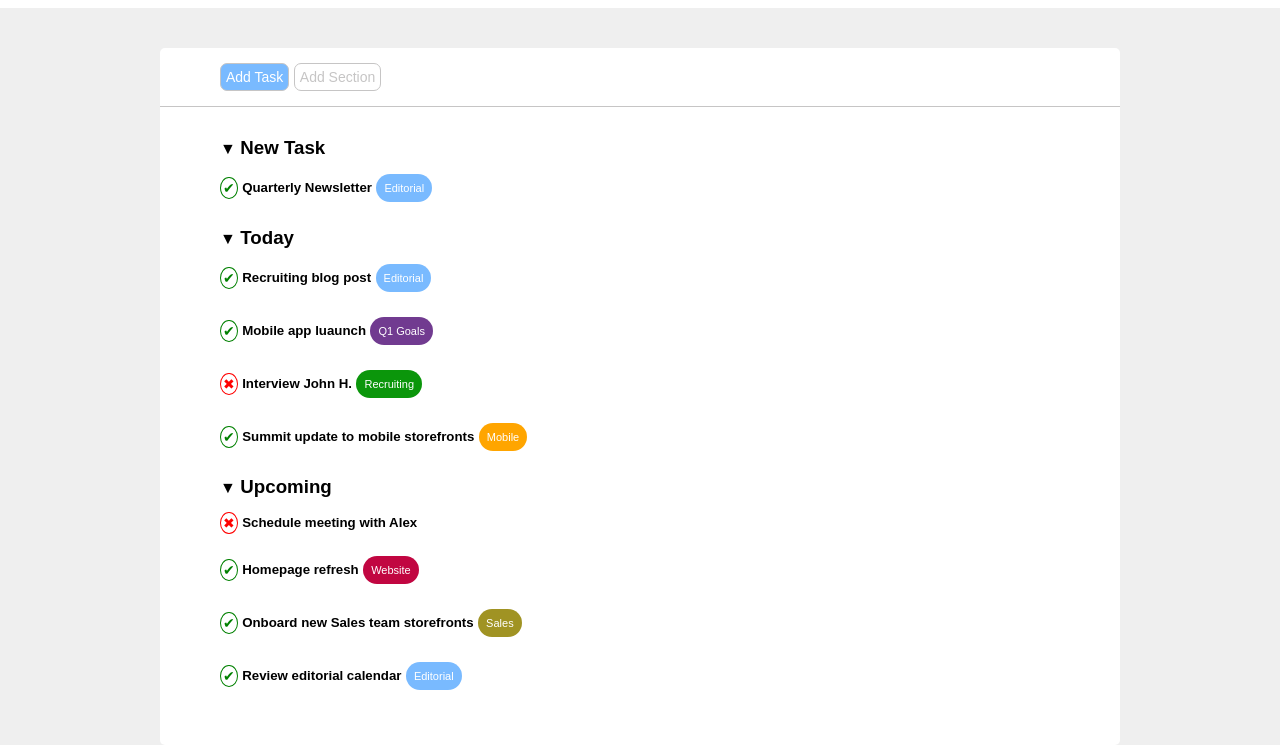
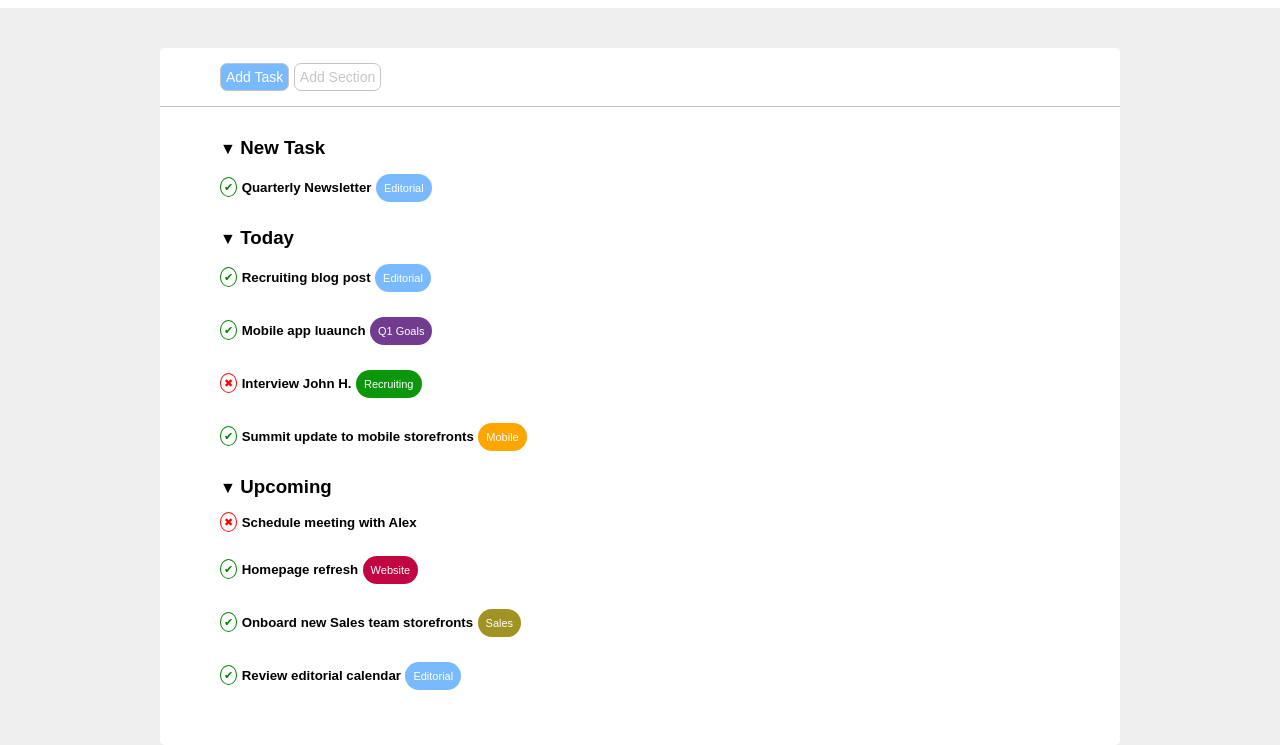
Before and after one commit to Luketto-dev/html-css-toboolist, a plain HTML site: page index.html in a window 1280 px wide. Shown: the part 62-807 px from the top of the page. Drawn offline with Linux system fonts and the light colour scheme.

Commit message:
classe .circle migliorata

```diff
--- a/css/style.css
+++ b/css/style.css
@@ -71,20 +71,20 @@ main{
 
 /* classe per creare un cerchio */
 .task-container .circle{
-    border-radius: 100%;
-    padding: 2px;
-    font-size: 14px;
+    border-radius: 50%;
+    padding: 3px;
+    font-size: 11px;
     vertical-align: middle;
 }
 
 /* divido i diversi tipi di cerchio in base al colore e bordo diverso */
 .task-container .circle-green{
-    border: 1px solid green;
+    border: 1.5px solid green;
     color: green;
 }
 
 .task-container .circle-red{
-    border: 1px solid red;
+    border: 1.5px solid red;
     color: red;
 
 }
```
